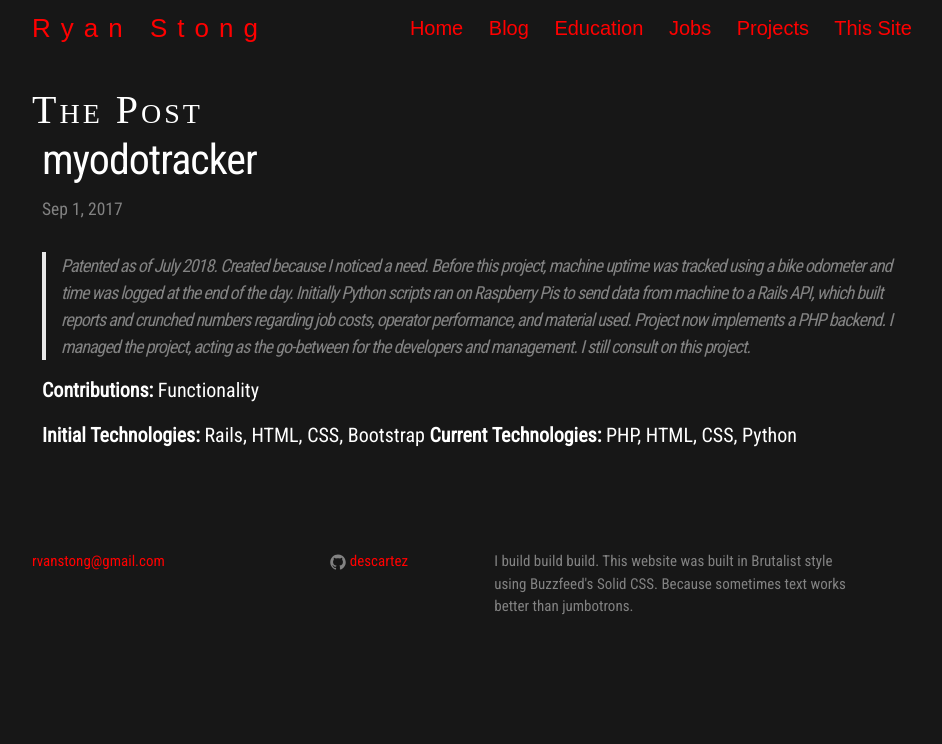
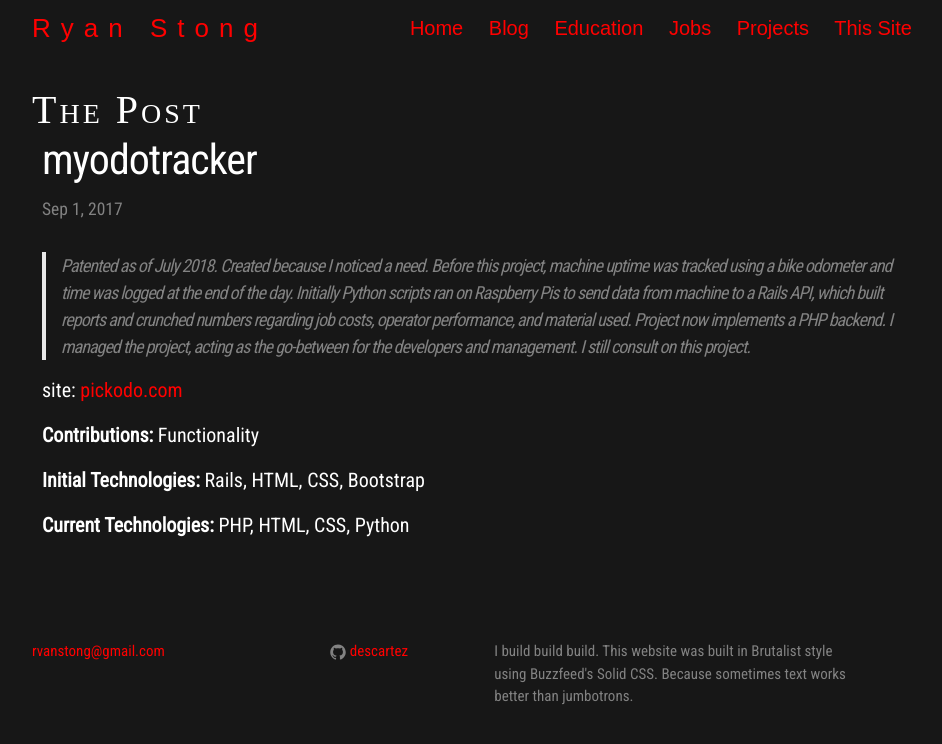
Before and after one commit to descartez/descartez.github.io, a Jekyll site: the page built from _posts/2017-09-01-proj-myodotracker.md, in a window 1280 px wide. Shown: the top 744 px of the page, without its empty margins (168-1110 px from the left). Built offline with Jekyll 4.4.1, drawn with Linux system fonts in a browser that asks for light colours; some web fonts are replaced.

Commit message:
updates to allow for odo project

```diff
--- a/_posts/2017-09-01-proj-myodotracker.md
+++ b/_posts/2017-09-01-proj-myodotracker.md
@@ -6,7 +6,10 @@ categories: proj
 ---
 > Patented as of July 2018. Created because I noticed a need. Before this project, machine uptime was tracked using a bike odometer and time was logged at the end of the day. Initially Python scripts ran on Raspberry Pis to send data from machine to a Rails API, which built reports and crunched numbers regarding job costs, operator performance, and material used. Project now implements a PHP backend. I managed the project, acting as the go-between for the developers and management. I still consult on this project.
 
+site: [pickodo.com](https://www.pickodo.com/)
+
 **Contributions:** Functionality
 
 **Initial Technologies:** Rails, HTML, CSS, Bootstrap
+
 **Current Technologies:** PHP, HTML, CSS, Python
```
